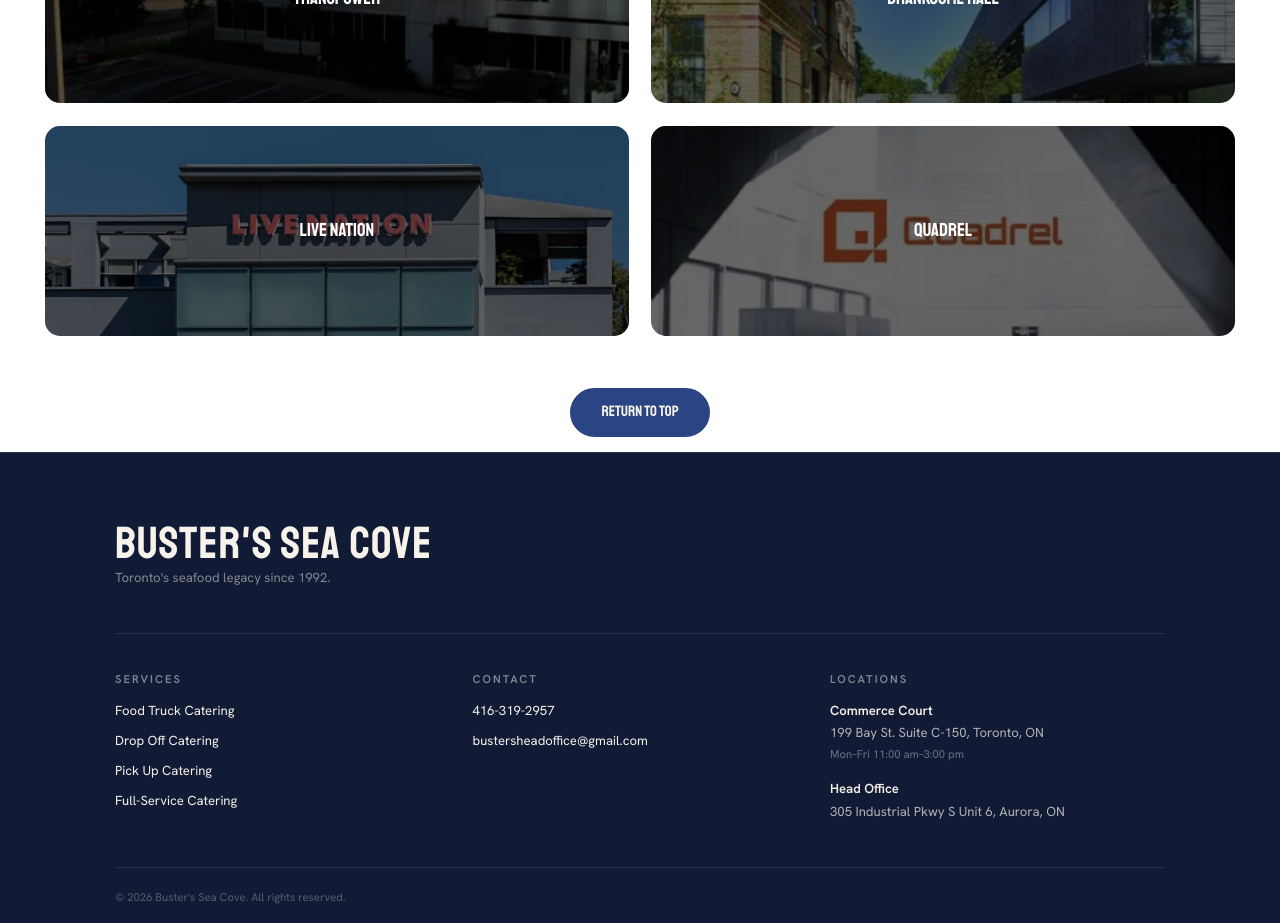
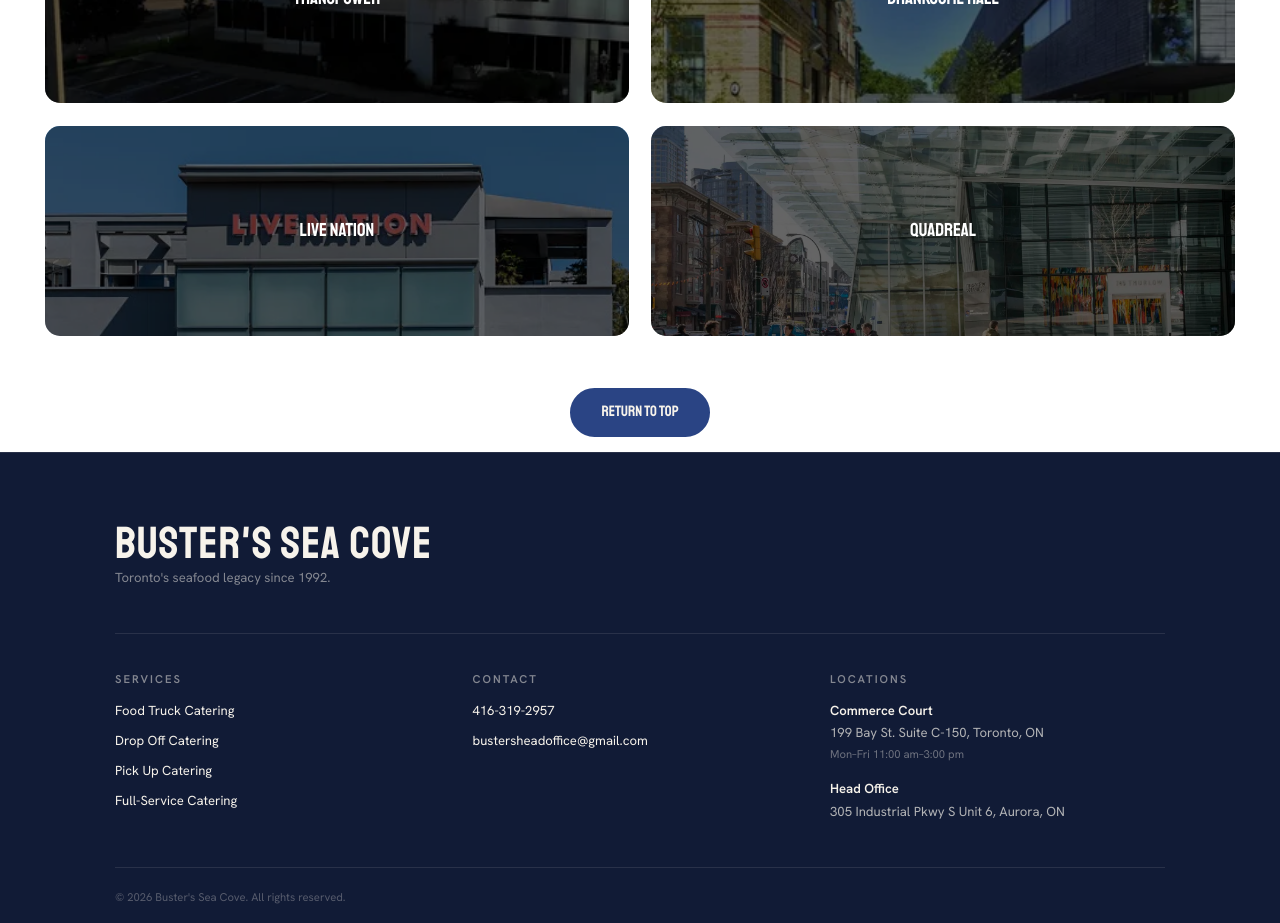
Before and after one commit to aplaino/BSCwebsite, a React (Vite) app in the folder frontend/: page /catering in a window 1280 px wide. Shown: the part 4120-5043 px from the top of the page. Built offline with nearby package versions, Linux system fonts and the light colour scheme; no server answers.

Commit message:
Rename Quadrel to QuadReal and update website link

```diff
--- a/frontend/src/Data/Events.ts
+++ b/frontend/src/Data/Events.ts
@@ -55,8 +55,8 @@
     website: "https://www.livenation.com/",
   },
   {
-    name: "Quadrel",
-    imageUrl: "/Images/Sponsors/quadrel.webp",
-    website: "https://www.quadrel.com/",
+    name: "QuadReal",
+    imageUrl: "/Images/Sponsors/quadreal.webp",
+    website: "https://quadreal.com/",
   },
 ];
```
Also changed, not shown: frontend/public/Images/Sponsors/quadreal.webp (added).
